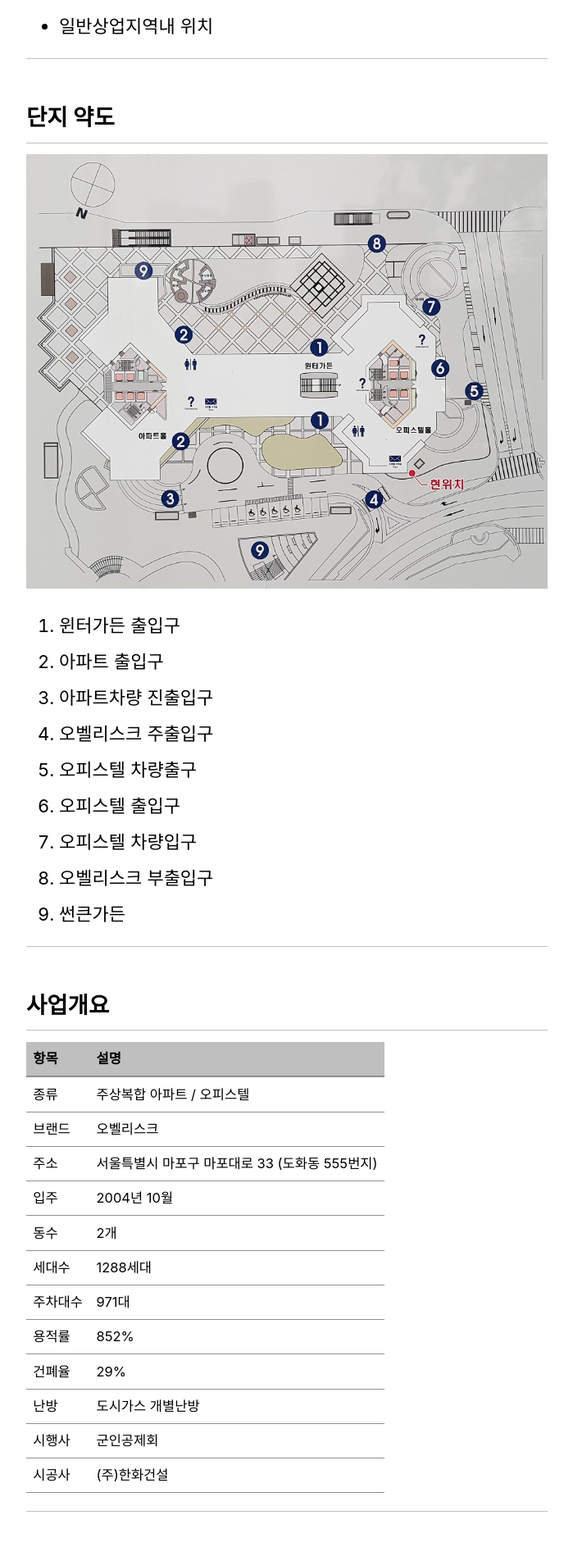
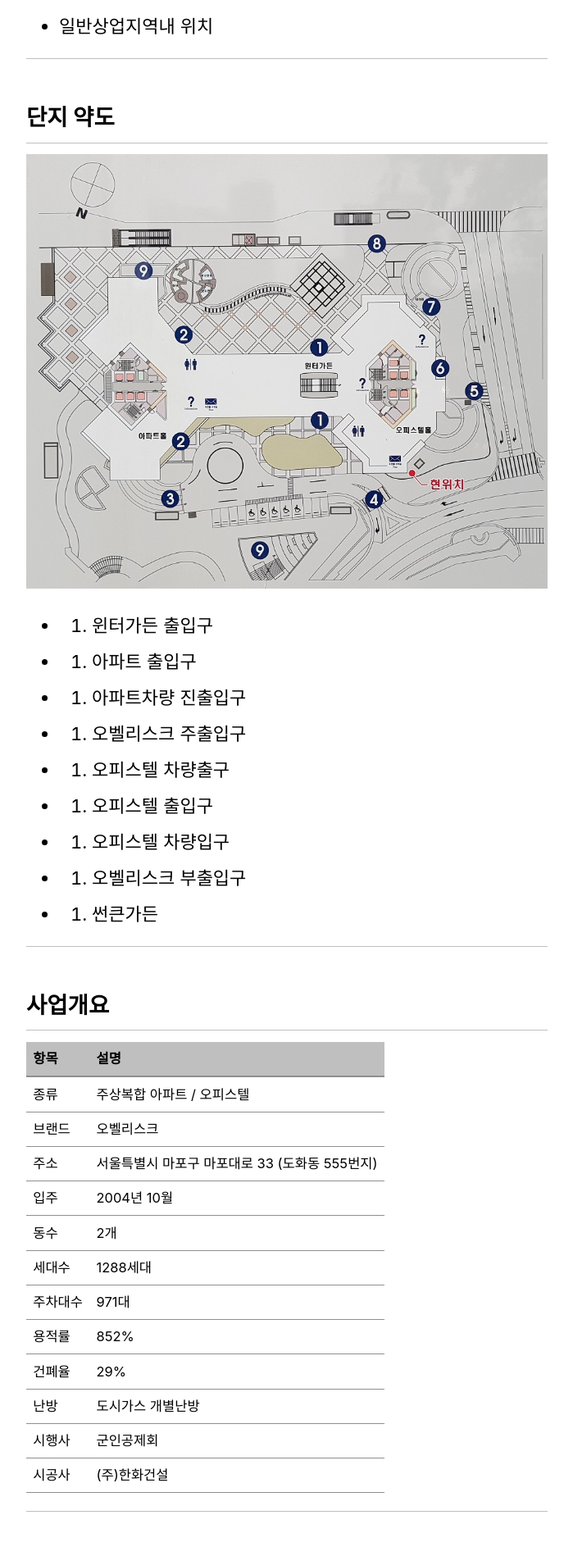
Before and after one commit to mapoobelisk/mapoobelisk.github.io, a Jekyll site: the page built from _pages/about.md, in a window 1280 px wide. Shown: the part 2187-4085 px from the top of the page at 82% size, without its empty margins (290-989 px from the left). Built offline with Jekyll 4.4.1, drawn with Linux system fonts in a browser that asks for light colours; cached includes are drawn as plain includes.

```diff
--- a/_pages/about.md
+++ b/_pages/about.md
@@ -48,15 +48,15 @@ toc: true
 
 ![지도](/assets/images/map.jpg)
 
-1. 윈터가든 출입구
-2. 아파트 출입구
-3. 아파트차량 진출입구
-4. 오벨리스크 주출입구
-5. 오피스텔 차량출구
-6. 오피스텔 출입구
-7. 오피스텔 차량입구
-8. 오벨리스크 부출입구
-9. 썬큰가든
+- 1. 윈터가든 출입구
+- 2. 아파트 출입구
+- 3. 아파트차량 진출입구
+- 4. 오벨리스크 주출입구
+- 5. 오피스텔 차량출구
+- 6. 오피스텔 출입구
+- 7. 오피스텔 차량입구
+- 8. 오벨리스크 부출입구
+- 9. 썬큰가든
 
 ---
 
```
